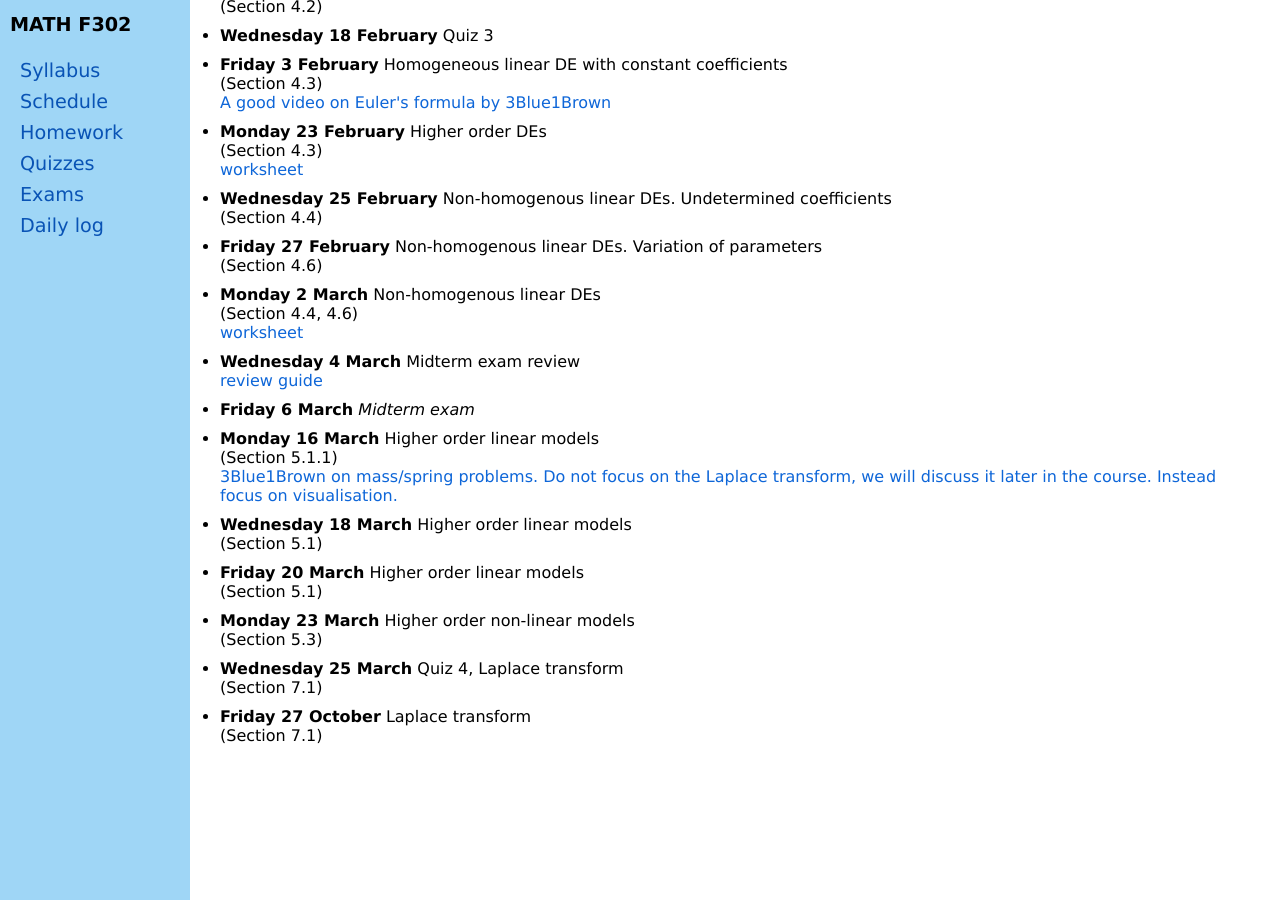
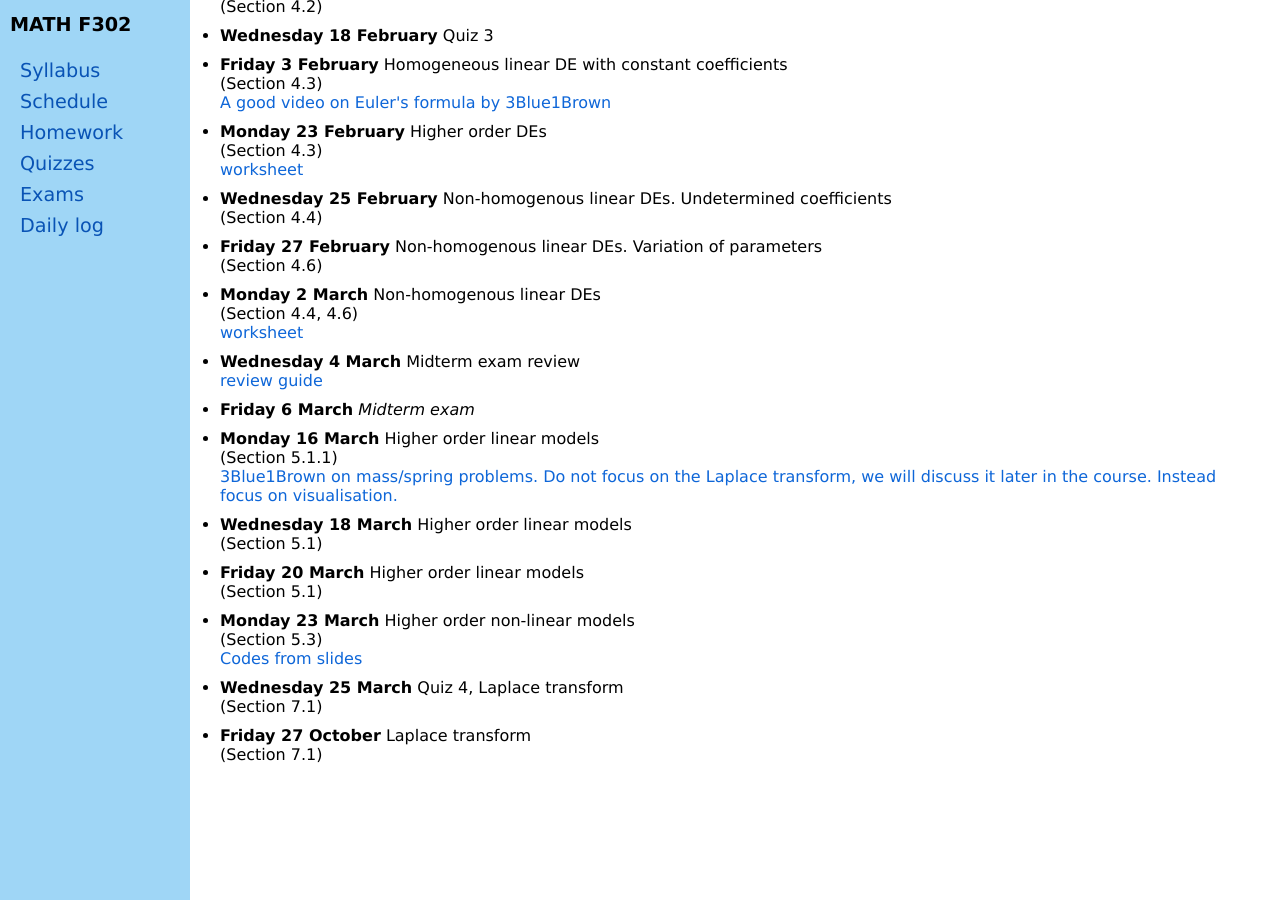
Before and after one commit to blackcurrantpi/ode, a Jekyll site: the page built from daily.md, in a window 1280 px wide and 900 px high, scrolled down 942 px. Built offline with Jekyll 4.4.1, drawn with Linux system fonts in a browser that asks for light colours.

Commit message:
post code

```diff
--- a/_data/daily.yml
+++ b/_data/daily.yml
@@ -141,6 +141,8 @@ daily:
 - name: Monday 23 March
   description: Higher order non-linear models
   chapter: 5.3
+  doc: codes/nonlin_models.m
+  docname: Codes from slides
 
 - name: Wednesday 25 March
   description: Quiz 4, Laplace transform
```
Also changed, not shown: 1 other file.
